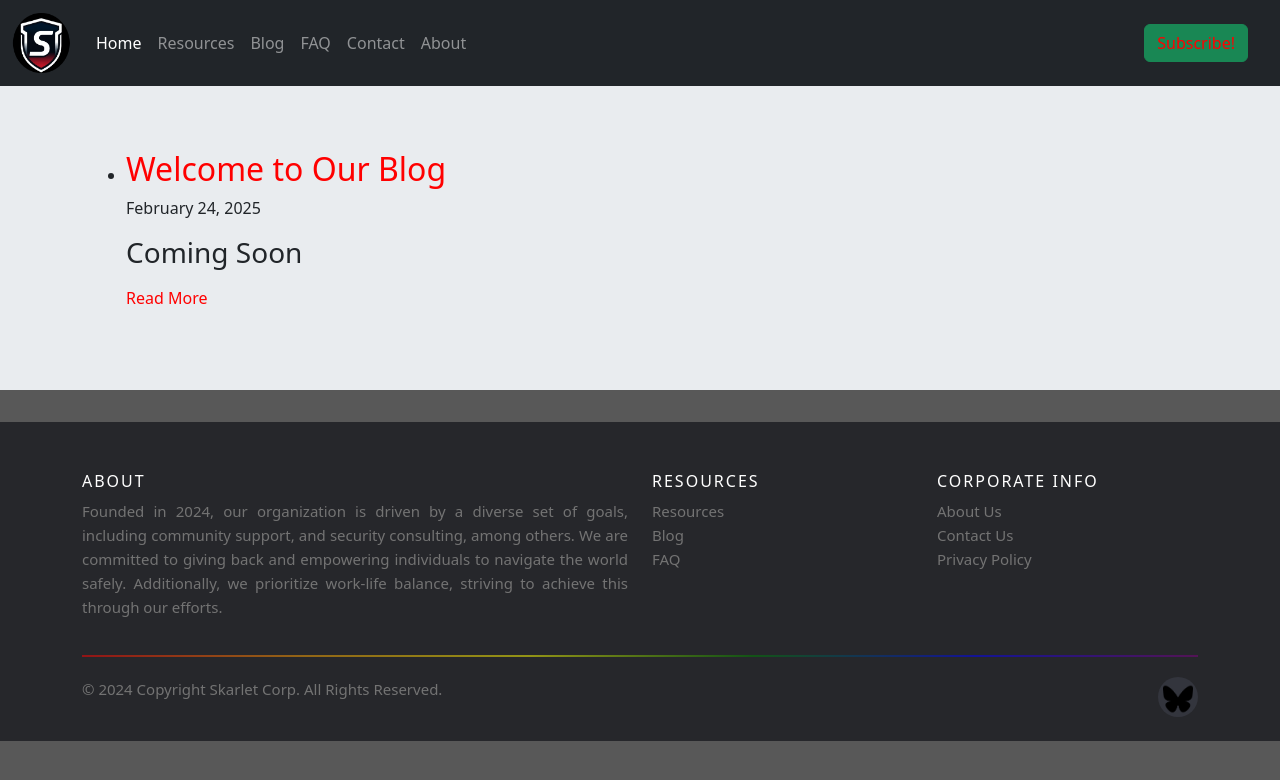
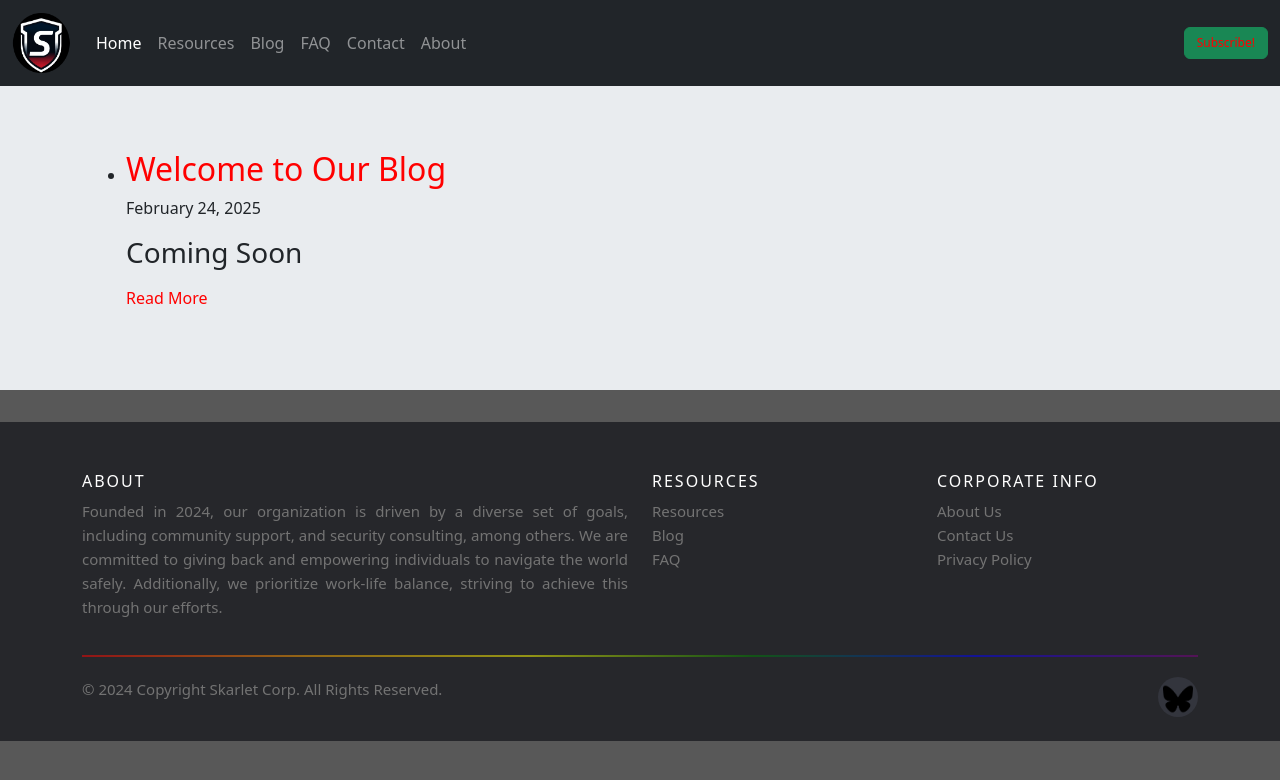
Before and after one commit to SkarletTeam/skarlet, a Jekyll site: the page built from blog.md, in a window 1280 px wide. Shown: the top 780 px of the page. Built offline with Jekyll 4.4.1, drawn with Linux system fonts in a browser that asks for light colours; a script that is not in the unit is left out.

Commit message:
Update nav.html

```diff
--- a/_includes/nav.html
+++ b/_includes/nav.html
@@ -18,6 +18,6 @@
 	 </ul>
 
     </div>
-	<button type="button" style="margin-right: 20px" class="btn btn-success"><a class="nav-link" href="/freeform">Subscribe!</a></button>
+	<button type="button" style="font-size: 12px" style="margin-right: 20px" class="btn btn-success"><a class="nav-link" href="/freeform">Subscribe!</a></button>
 	</div>
 </nav>
```
